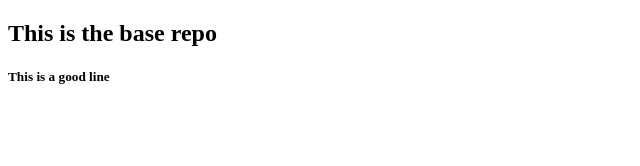
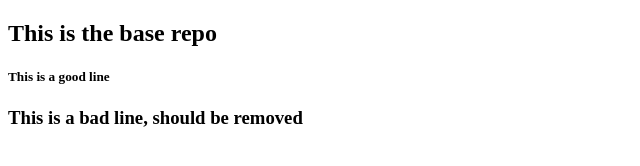
Before and after one commit to sukardi039/revert, a plain HTML site: page index.html in a window 1280 px wide. Shown: the whole page, without its empty margins (0-640 px from the left). Drawn offline with Linux system fonts and the light colour scheme.

Commit message:
added another bad line

```diff
--- a/index.html
+++ b/index.html
@@ -8,5 +8,6 @@
   <body>
     <h2>This is the base repo</h2>
     <h5>This is a good line</h5>
+    <h3>This is a bad line, should be removed</h3>
   </body>
 </html>
```
